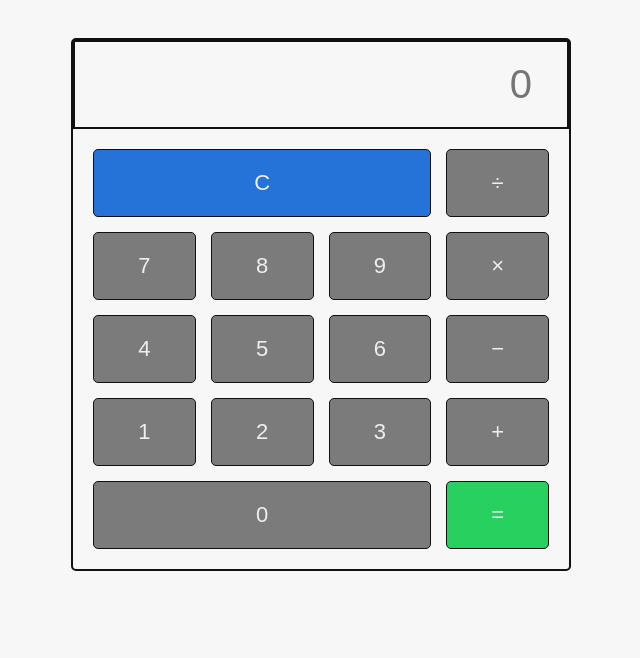
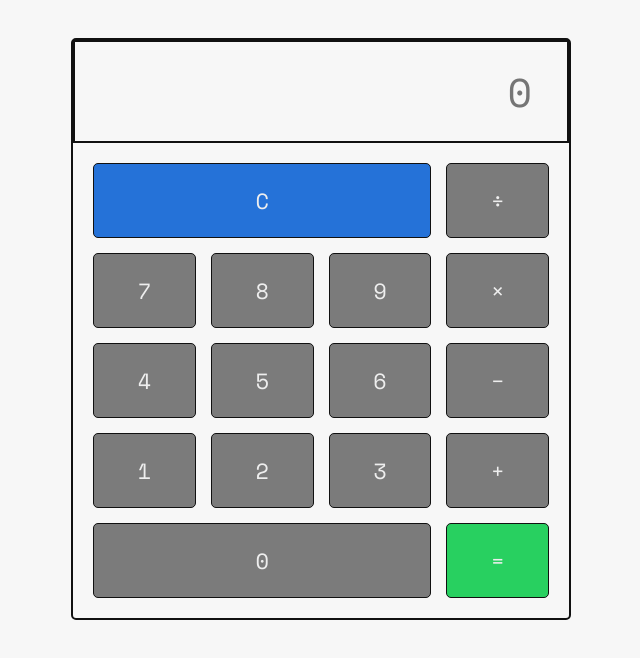
Before and after one commit to FouKar/calculator, a website: page index.html in a window 1280 px wide. Shown: the whole page, without its empty margins (319-959 px from the left). Drawn offline with nearby package versions, Linux system fonts and the light colour scheme.

Commit message:
Second Commit

```diff
--- a/styles.css
+++ b/styles.css
@@ -1,3 +1,9 @@
+@import url('https://fonts.googleapis.com/css?family=Space+Mono');
+.calculator input,
+.calc-button{
+    font-family: 'Space Mono';
+}
+
 *{
     box-sizing: border-box;
 }
```
